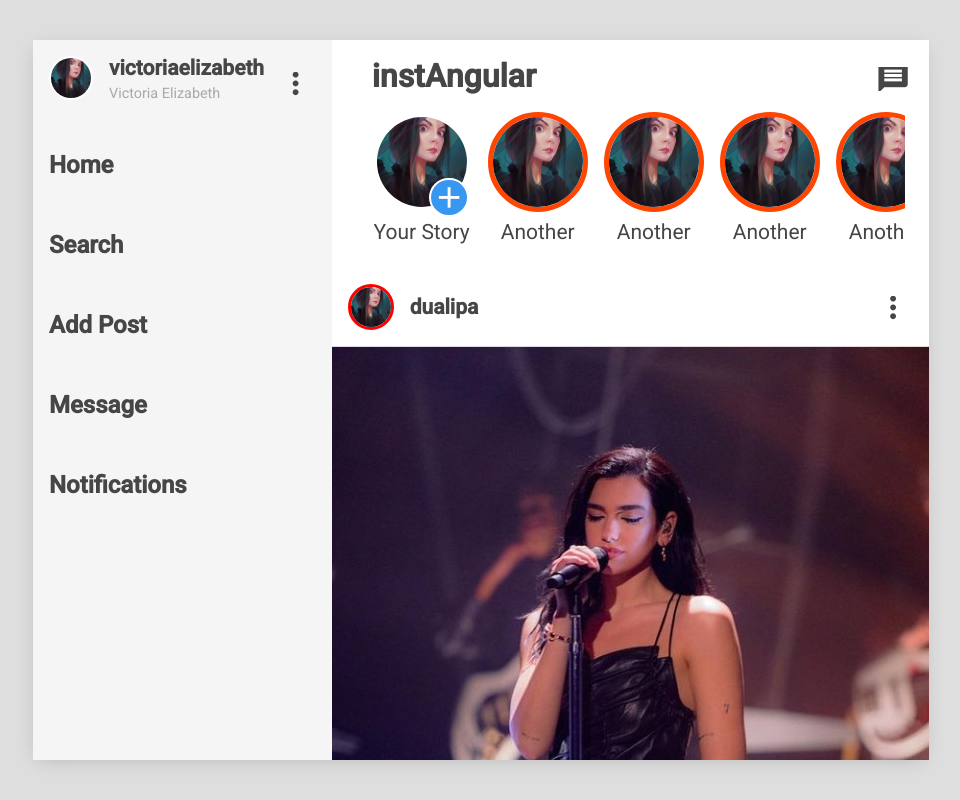
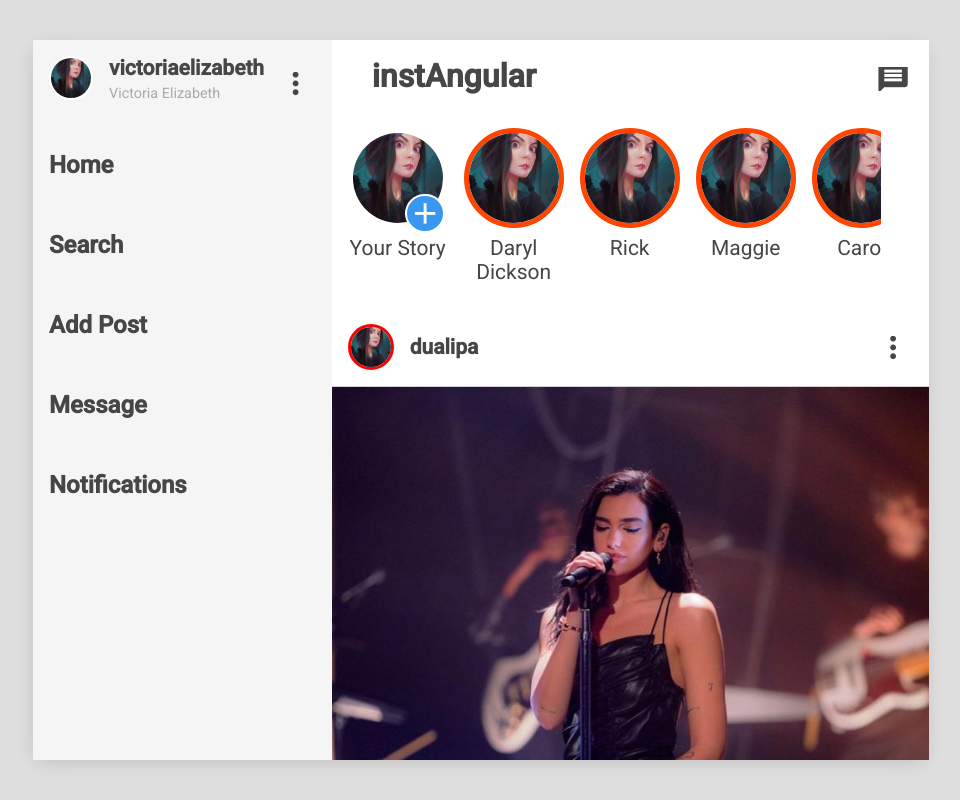
Before and after one commit to radvil/instangular, an Angular app in the folder angular-client/: page /home in a window 1280 px wide. Shown: the whole page, without its empty margins (159-1119 px from the left). Built offline with nearby package versions, Linux system fonts and the light colour scheme.

Commit message:
Move stories into it's own component and fix some styles

```diff
--- a/angular-client/src/app/home/home.component.html
+++ b/angular-client/src/app/home/home.component.html
@@ -1,41 +1,12 @@
-<!-- content story -->
+<!-- home story list -->
 <ul class="stories--list">
-  <li class="story--list-item">
-    <img src="assets/images/portrait.jpg" alt="story_user" />
-    <mat-icon class="pointer">add</mat-icon>
-    <div class="title">Your Story</div>
-  </li>
-  <li class="story--list-item">
-    <img src="assets/images/portrait.jpg" class="pointer" alt="story_user" />
-    <div class="title">Another</div>
-  </li>
-  <li class="story--list-item">
-    <img src="assets/images/portrait.jpg" class="pointer" alt="story_user" />
-    <div class="title">Another</div>
-  </li>
-  <li class="story--list-item">
-    <img src="assets/images/portrait.jpg" class="pointer" alt="story_user" />
-    <div class="title">Another</div>
-  </li>
-  <li class="story--list-item">
-    <img src="assets/images/portrait.jpg" class="pointer" alt="story_user" />
-    <div class="title">Another</div>
-  </li>
-  <li class="story--list-item">
-    <img src="assets/images/portrait.jpg" class="pointer" alt="story_user" />
-    <div class="title">Another</div>
-  </li>
-  <li class="story--list-item">
-    <img src="assets/images/portrait.jpg" class="pointer" alt="story_user" />
-    <div class="title">Another</div>
-  </li>
-  <li class="story--list-item">
-    <img src="assets/images/portrait.jpg" class="pointer" alt="story_user" />
-    <div class="title">Another</div>
-  </li>
+  <app-story [user]="firstStoryItem" [enableAddIcon]="true"></app-story>
+  <ng-container *ngFor="let story of stories">
+    <app-story [user]="story.user" [storyIds]="story.storyIds"></app-story>
+  </ng-container>
 </ul>
 
-<!-- post list -->
+<!-- home post list -->
 <div class="posts--list">
   <div class="post--item">
     <div class="post--item-header">
@@ -53,8 +24,8 @@
       </button>
     </div>
     <div class="post--item-image">
-      <div *ngIf="false" class="placeholder"></div>
-      <img src="assets/images/post.jpeg" height="720" width="720" alt="post" />
+      <!-- <div *ngIf="true" class="placeholder"></div> -->
+      <img src="assets/images/post.jpeg" alt="post" />
     </div>
     <div class="post--item-buttons">
       <button mat-icon-button class="active"><mat-icon>favorite</mat-icon></button>
@@ -86,7 +57,7 @@
   </div>
 </div>
 
-<!-- load more -->
+<!-- home load more posts -->
 <div class="load--more">
   <button mat-icon-button>
     <mat-icon>more</mat-icon>
--- a/angular-client/src/app/home/home.component.scss
+++ b/angular-client/src/app/home/home.component.scss
@@ -1,5 +1,6 @@
 ul.stories--list {
-  margin: 0;
+  padding: 0;
+  margin: 1rem;
   width: calc(2 / 3 * 70vw - 4rem);
   list-style: none;
   display: flex;
@@ -71,9 +72,9 @@ li.story--list-item {
   }
 }
 .post--item-image {
+  position: relative;
   width: 100%;
-  height: 720px;
-  position: relative;
+  // height: 720px;
   .placeholder {
     position: absolute;
     top: 0;
@@ -85,8 +86,9 @@ li.story--list-item {
   }
   img {
     width: 100%;
-    height: 100%;
+    // height: 100%;
     object-fit: cover;
+    // filter: blur(5px);
   }
 }
 .post--item-buttons {
--- a/angular-client/src/app/home/home.component.ts
+++ b/angular-client/src/app/home/home.component.ts
@@ -1,15 +1,66 @@
 import { Component, OnInit } from '@angular/core';
+import { StoryWithUser, StoryUser } from './story/story.component';
 
 @Component({
   selector: 'app-home',
   templateUrl: './home.component.html',
   styleUrls: ['./home.component.scss']
 })
-export class HomeComponent implements OnInit {
+export class HomeComponent {
 
-  constructor() { }
+  get firstStoryItem(): StoryUser {
+    if (this.authUser) {
+      const isSelf = this.authUser.username === 'Laravel' ? 'Your Story' : 'Laravel';
+      return {
+        username: isSelf,
+        profilePicture: this.authUser.profilePicture,
+      }
+    }
+  }
 
-  ngOnInit(): void {
+  public authUser: StoryUser = {
+    username: "Laravel",
+    profilePicture: "assets/images/portrait.jpg",
+  };
+  public stories: StoryWithUser[] = [
+    {
+      user: {
+        username: "Daryl Dickson",
+        profilePicture: "assets/images/portrait.jpg",
+      },
+      storyIds: ["1", "2", "3", "4"],
+    },
+    {
+      user: {
+        username: "Rick",
+        profilePicture: "assets/images/portrait.jpg",
+      },
+      storyIds: ["1", "2", "3", "4"],
+    },
+    {
+      user: {
+        username: "Maggie",
+        profilePicture: "assets/images/portrait.jpg",
+      },
+      storyIds: ["1", "2", "3", "4"],
+    },
+    {
+      user: {
+        username: "Carol",
+        profilePicture: "assets/images/portrait.jpg",
+      },
+      storyIds: ["1", "2", "3", "4"],
+    },
+    {
+      user: {
+        username: "Carl",
+        profilePicture: "assets/images/portrait.jpg",
+      },
+      storyIds: ["1", "2", "3", "4"],
+    },
+  ];
+
+  constructor() {
   }
 
 }
--- a/angular-client/src/app/home/home.module.ts
+++ b/angular-client/src/app/home/home.module.ts
@@ -6,6 +6,7 @@ import { Routes, RouterModule } from '@angular/router';
 
 import { MatButtonModule } from '@angular/material/button';
 import { MatIconModule } from '@angular/material/icon';
+import { StoryComponent } from './story/story.component';
 
 const routes: Routes = [
   {
@@ -17,12 +18,12 @@ const routes: Routes = [
 
 @NgModule({
   imports: [RouterModule.forChild(routes)],
-  exports: [RouterModule]
+  exports: [RouterModule],
 })
 export class HomeRoutingModule { }
 
 @NgModule({
-  declarations: [HomeComponent],
+  declarations: [HomeComponent, StoryComponent],
   imports: [
     CommonModule,
     HomeRoutingModule,
--- /dev/null
+++ b/angular-client/src/app/home/story/story.component.html
@@ -0,0 +1,12 @@
+<li class="story--list-item">
+  <img
+    [src]="user?.profilePicture"
+    [class.borderedImage]="storyIds.length > 0"
+    [alt]="user?.username"
+    class="pointer"
+  />
+  <ng-container *ngIf="enableAddIcon">
+    <mat-icon class="pointer">add</mat-icon>
+  </ng-container>
+  <div class="title">{{ user?.username }}</div>
+</li>
--- /dev/null
+++ b/angular-client/src/app/home/story/story.component.scss
@@ -0,0 +1,38 @@
+li.story--list-item {
+  position: relative;
+  display: flex;
+  flex-direction: column;
+  align-items: center;
+  margin-right: 1rem;
+  .borderedImage {
+    border: 5px solid orangered;
+  }
+  img {
+    width: 90px;
+    height: 90px;
+    object-fit: cover;
+    border-radius: 50%;
+    border: 5px solid white;
+  }
+  .title {
+    text-align: center;
+    margin: 0.5rem 0;
+
+    overflow: hidden;
+    text-overflow: ellipsis;
+    display: -webkit-box;
+    -webkit-box-orient: vertical;
+    -webkit-line-clamp: 2;
+  }
+  &:nth-child(1) {
+    mat-icon {
+      position: absolute;
+      top: 66px;
+      right: 3px;
+      background-color: #3797f1;
+      border: 2px solid white;
+      border-radius: 50%;
+      color: white;
+    }
+  }
+}
--- a/angular-client/src/index.html
+++ b/angular-client/src/index.html
@@ -2,7 +2,7 @@
 <html lang="en">
 <head>
   <meta charset="utf-8">
-  <title>Instangular</title>
+  <title>instAngular</title>
   <base href="/">
   <meta name="viewport" content="width=device-width, initial-scale=1">
   <link rel="icon" type="image/x-icon" href="favicon.ico">
```
Also changed, not shown: angular-client/src/app/home/story/story.component.ts (added, +26 -0 lines), 1 other file (tests, documents, lock files or other folders).
